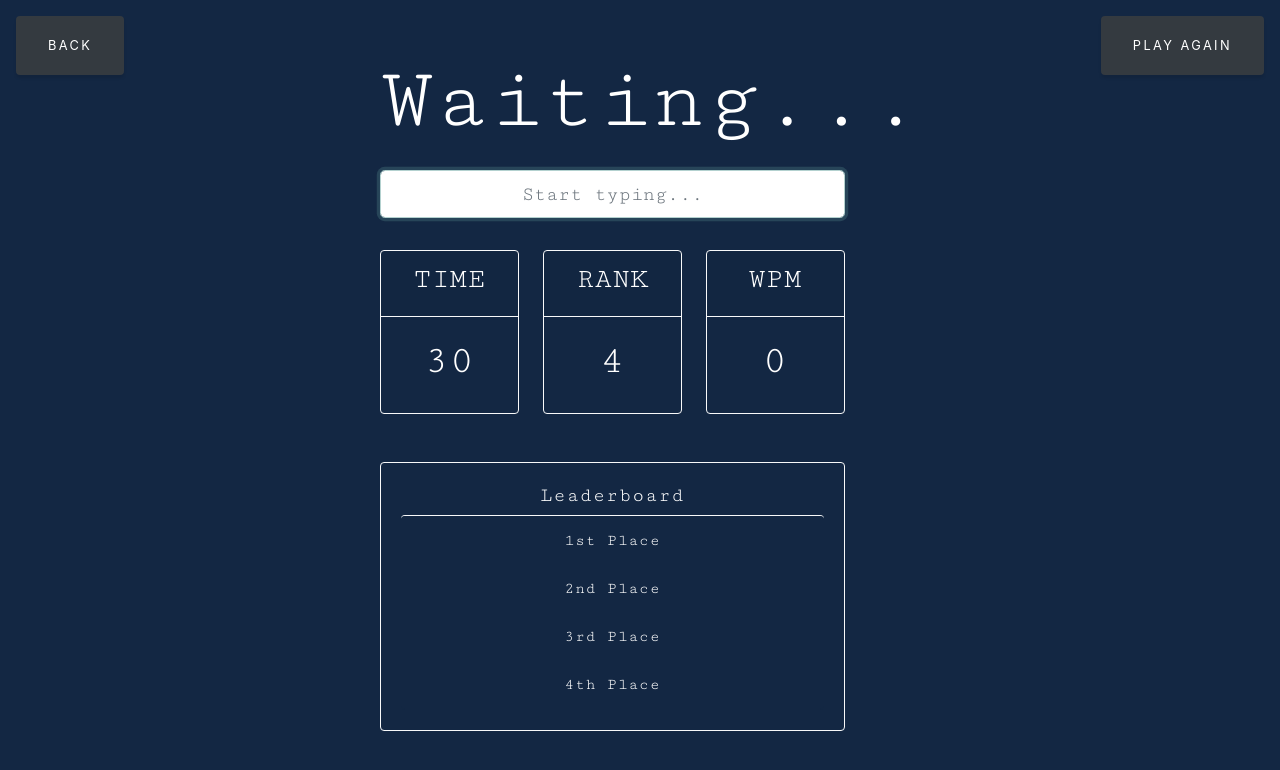
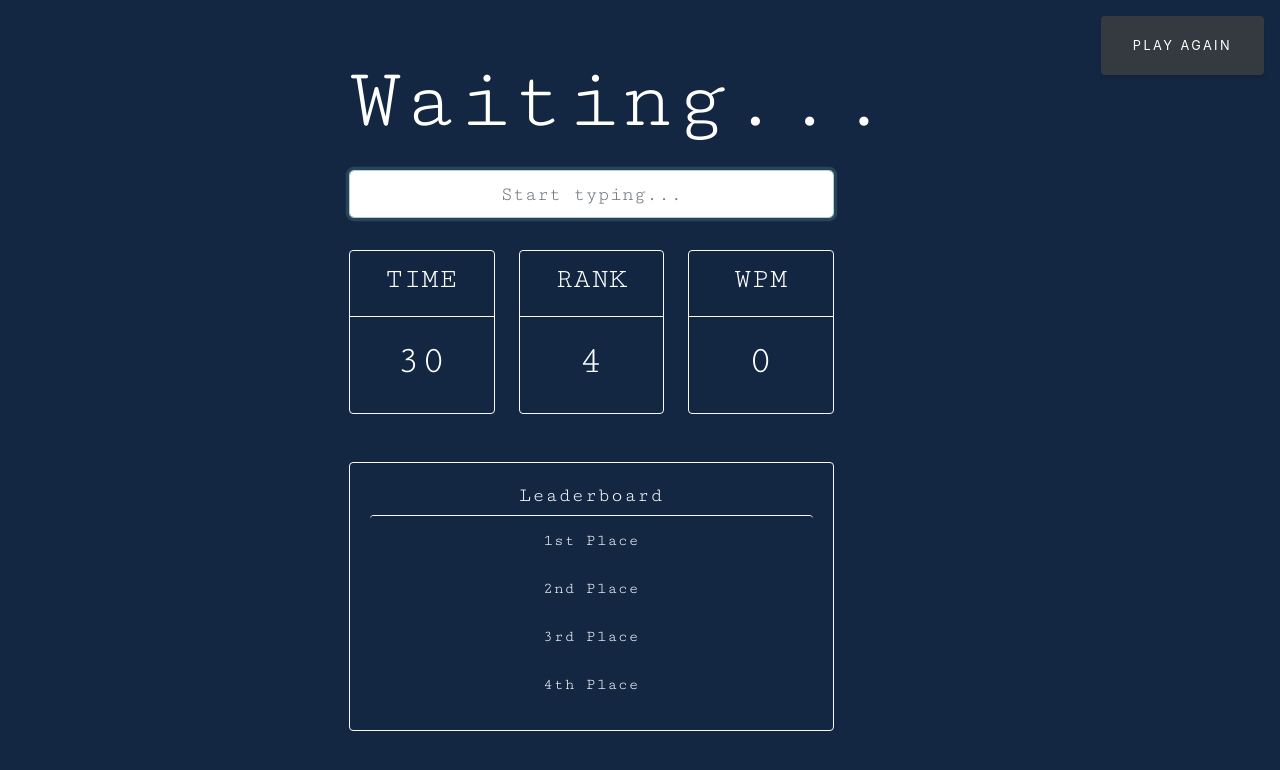
Before and after one commit to Zolo-amgaa/HackMIT, a website: page website/game.html in a window 1280 px wide. Drawn offline with nearby package versions, Linux system fonts and the light colour scheme; no server answers.

Commit message:
Update game.html

```diff
--- a/website/game.html
+++ b/website/game.html
@@ -18,9 +18,7 @@
 
 <body class="text-white">
   <header class="text-center p-3 mb-5">
-    <a class="btn btn-dark" style="float: left;" href="index.html">BACK</a>
     <a class="btn btn-dark" style="float: right;" href="index.html">PLAY AGAIN</a>
-
   </header>
 
   <div class="work-please">
```
